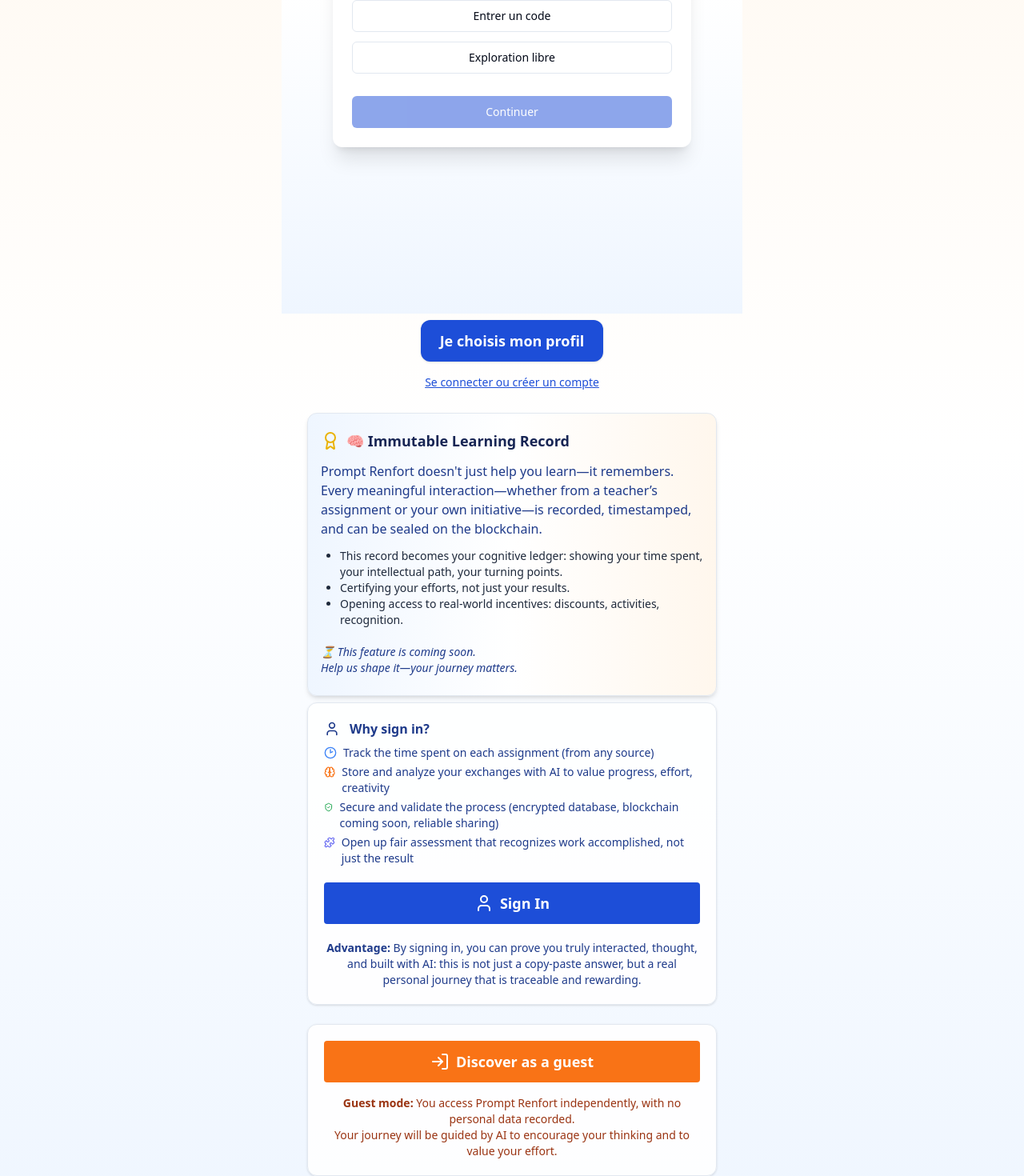
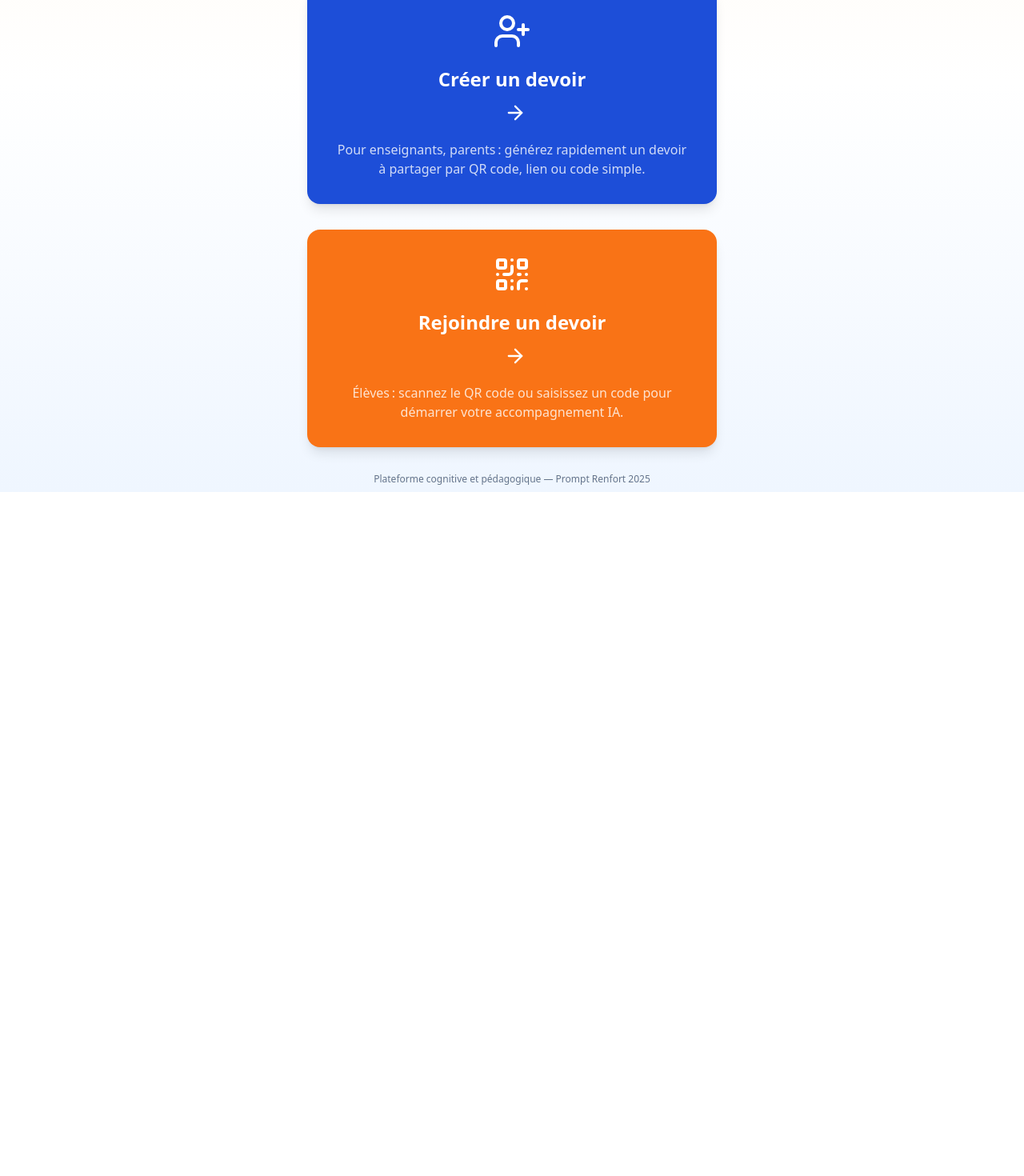
Before and after one commit to DanielCiccy/prompt-bloom-pathways, a React (Vite) app: page / in a window 1280 px wide. Shown: the part 816-2286 px from the top of the page at 80% size. After the commit the page ends 1431 px from the top, so only its background shows below. Built offline with nearby package versions, Linux system fonts and the light colour scheme.

Commit message:
Refactor: Prioritize teacher/parent assignment flow
Restructure the application to center around the teacher/parent assignment creation and student session initiation, streamlining the user experience and emphasizing the core functionality.

```diff
--- a/src/App.tsx
+++ b/src/App.tsx
@@ -13,6 +13,8 @@ import ParentSignup from "@/pages/ParentSignup";
 import FamilyManagement from "@/pages/FamilyManagement";
 import About from "./pages/About";
 import Auth from "@/pages/Auth";
+import CreateAssignmentTeacher from "./pages/CreateAssignmentTeacher";
+import JoinAssignmentStudent from "./pages/JoinAssignmentStudent";
 
 const queryClient = new QueryClient();
 
@@ -26,6 +28,8 @@ const App = () => (
         <Navbar />
         <Routes>
           <Route path="/" element={<Index />} />
+          <Route path="/creer-devoir" element={<CreateAssignmentTeacher />} />
+          <Route path="/rejoindre" element={<JoinAssignmentStudent />} />
           <Route path="/profile" element={<ProfileChoice />} />
           <Route path="/eleve-students" element={<EleveStudents />} />
           <Route path="/parent-signup" element={<ParentSignup />} />
--- /dev/null
+++ b/src/pages/CreateAssignmentTeacher.tsx
@@ -0,0 +1,36 @@
+
+import React from "react";
+import AppHeader from "@/components/AppHeader";
+import { ArrowLeft } from "lucide-react";
+import { useNavigate } from "react-router-dom";
+
+const CreateAssignmentTeacher: React.FC = () => {
+  const navigate = useNavigate();
+
+  return (
+    <div className="min-h-screen w-full bg-gradient-to-b from-orange-50 via-white to-blue-50 flex flex-col items-center">
+      <AppHeader />
+      <div className="w-full max-w-lg mt-6">
+        <button
+          className="flex items-center gap-2 text-blue-700 hover:underline hover:text-blue-900 text-sm mb-4"
+          onClick={() => navigate("/")}
+        >
+          <ArrowLeft className="w-4 h-4" />
+          Retour accueil
+        </button>
+        <div className="bg-white/90 rounded-xl shadow-xl p-6 flex flex-col gap-3 items-center">
+          <h2 className="text-2xl font-bold text-blue-900 mb-3">Créer un devoir</h2>
+          <div className="text-base text-gray-700 text-center mb-2">
+            Cette interface permet aux enseignants et aux parents de créer rapidement un devoir collectif.<br/>
+            Après validation, un QR code, un code et un lien de partage seront générés automatiquement pour les élèves.
+          </div>
+          <div className="text-sm text-blue-700 bg-blue-50 border border-blue-100 rounded px-3 py-2 mb-2">
+            <strong>Fonctionnement à venir :</strong> Le formulaire paramétrant le devoir s'affichera ici.
+          </div>
+        </div>
+      </div>
+    </div>
+  );
+};
+
+export default CreateAssignmentTeacher;
--- a/src/pages/Index.tsx
+++ b/src/pages/Index.tsx
@@ -1,115 +1,42 @@
+
 import React from "react";
-import PromptRenfortLogo from "@/components/PromptRenfortLogo";
-import { t } from "@/i18n/i18n";
-import LanguageSelector from "@/components/LanguageSelector";
-import BrandingBar from "@/components/BrandingBar";
 import { useNavigate } from "react-router-dom";
-import { User, LogIn, Clock2, Brain, ShieldCheck, Puzzle, Award } from "lucide-react";
 import AppHeader from "@/components/AppHeader";
-import { Link } from "react-router-dom";
-import Navbar from "@/components/Navbar"; // AJOUTÉ
-import SessionEntry from "@/components/SessionEntry";
+import { UserPlus, QrCode, ArrowRight } from "lucide-react";
 
-const Index = () => {
+const Index: React.FC = () => {
   const navigate = useNavigate();
 
   return (
-    <div className="min-h-screen w-full bg-gradient-to-b from-orange-50 via-white to-blue-50 flex flex-col items-center justify-center">
-      {/* Header et Navbar déplacés à App.tsx */}
+    <div className="min-h-screen w-full bg-gradient-to-b from-orange-50 via-white to-blue-50 flex flex-col items-center">
+      <AppHeader />
+      <main className="flex-1 flex flex-col items-center justify-center w-full max-w-lg mx-auto gap-8 mt-10">
+        {/* Bouton Créer un devoir */}
+        <button
+          onClick={() => navigate("/creer-devoir")}
+          className="flex flex-col items-center justify-center bg-blue-700 hover:bg-blue-800 text-white rounded-2xl px-8 py-8 font-bold text-2xl shadow-lg transition gap-3 w-full"
+        >
+          <UserPlus className="w-12 h-12 mb-2" />
+          Créer un devoir <ArrowRight className="ml-2 w-7 h-7" />
+          <span className="text-base font-normal text-white/80 mt-2">
+            Pour enseignants, parents : générez rapidement un devoir à partager par QR code, lien ou code simple.
+          </span>
+        </button>
 
-      {/* Bloc déclencheur du workflow d’entrée session */}
-      <div className="max-w-xl w-full">
-        <SessionEntry />
-      </div>
-
-      {/* BOUTON CHOIX DU PROFIL */}
-      <button
-        className="mb-4 mt-2 bg-blue-700 hover:bg-blue-800 text-white rounded-xl px-6 py-3 text-lg font-semibold shadow transition"
-        onClick={() => navigate("/profile")}
-      >
-        Je choisis mon profil
-      </button>
-      <Link
-        to="/auth"
-        className="block text-center underline text-blue-700 font-medium mb-3 text-sm hover:text-blue-900"
-      >
-        Se connecter ou créer un compte
-      </Link>
-      {/* Bloc Future Feature : Cognitive Trace & Value Ledger */}
-      <section className="w-full max-w-lg mx-auto mt-4 mb-0">
-        <div className="rounded-xl border bg-gradient-to-r from-blue-50 via-white to-orange-50 shadow-md px-4 py-5 flex flex-col gap-2 items-start">
-          <div className="flex items-center gap-2 text-lg font-bold text-blue-950 mb-1">
-            <Award className="w-6 h-6 text-yellow-500" />
-            {t("landing.immutableLearningRecord.title")}
-          </div>
-          <div className="text-base text-blue-900 mb-1 whitespace-pre-line">
-            {t("landing.immutableLearningRecord.desc")}
-          </div>
-          <ul className="list-disc pl-6 text-sm text-slate-800 mb-1">
-            {(t("landing.immutableLearningRecord.list") as string[]).map((line, i) => (
-              <li key={i}>{line}</li>
-            ))}
-          </ul>
-          <div className="mt-2 mb-1 text-sm text-blue-900 italic whitespace-pre-line">
-            {t("landing.immutableLearningRecord.cta")}
-          </div>
-        </div>
-      </section>
-      {/* Choix utilisateur */}
-      <div className="mt-2 w-full max-w-lg flex flex-col gap-6">
-        {/* Bloc connexion avec avantages */}
-        <div className="bg-white/90 border rounded-xl shadow p-5 flex flex-col gap-5 items-center">
-          {/* Objectif de la connexion */}
-          <div className="w-full text-left space-y-2">
-            <div className="text-blue-900 font-semibold mb-1 flex items-center gap-2 text-base">
-              <User className="inline mr-1 w-5 h-5" />
-              {t("landing.loginBlock.title")}
-            </div>
-            <ul className="text-sm text-blue-900 font-normal pl-0 space-y-1">
-              {(t("landing.loginBlock.advantages") as string[]).map((adv, i) => (
-                <li key={i} className="flex items-start gap-2">
-                  {i === 0 && <Clock2 className="w-4 h-4 mt-[2px] text-blue-500" />}
-                  {i === 1 && <Brain className="w-4 h-4 mt-[2px] text-orange-500" />}
-                  {i === 2 && <ShieldCheck className="w-4 h-4 mt-[2px] text-green-600" />}
-                  {i === 3 && <Puzzle className="w-4 h-4 mt-[2px] text-indigo-500" />}
-                  <span dangerouslySetInnerHTML={{ __html: adv }} />
-                </li>
-              ))}
-            </ul>
-          </div>
-          <button
-            className="w-full flex items-center justify-center gap-2 bg-blue-700 hover:bg-blue-800 text-white rounded px-6 py-3 text-lg font-semibold transition"
-            onClick={() => {
-              alert(t("landing.loginBlock.alert"));
-            }}
-          >
-            <User className="w-6 h-6" />
-            {t("landing.loginBlock.button")}
-          </button>
-          <div
-            className="text-sm text-blue-900 font-normal text-center"
-            dangerouslySetInnerHTML={{ __html: t("landing.loginBlock.info") as string }}
-          ></div>
-        </div>
-        {/* Bloc visiteur libre */}
-        <div className="bg-white/90 border rounded-xl shadow p-5 flex flex-col gap-4 items-center">
-          <button
-            className="w-full flex items-center justify-center gap-2 bg-orange-500 hover:bg-orange-600 text-white rounded px-6 py-3 text-lg font-semibold transition"
-            onClick={() => navigate("/eleve-students")}
-          >
-            <LogIn className="w-6 h-6" />
-            {t("landing.visitorBlock.button")}
-          </button>
-          <div
-            className="text-sm text-orange-800 font-normal text-center"
-            dangerouslySetInnerHTML={{ __html: t("landing.visitorBlock.info") as string }}
-          />
-        </div>
-      </div>
+        {/* Bouton Rejoindre un devoir */}
+        <button
+          onClick={() => navigate("/rejoindre")}
+          className="flex flex-col items-center justify-center bg-orange-500 hover:bg-orange-600 text-white rounded-2xl px-8 py-8 font-bold text-2xl shadow-lg transition gap-3 w-full"
+        >
+          <QrCode className="w-12 h-12 mb-2" />
+          Rejoindre un devoir <ArrowRight className="ml-2 w-7 h-7" />
+          <span className="text-base font-normal text-white/80 mt-2">
+            Élèves : scannez le QR code ou saisissez un code pour démarrer votre accompagnement IA.
+          </span>
+        </button>
+      </main>
       <footer className="text-xs text-slate-500 mt-8 mb-2 select-none">
-        {typeof t("landing.footer") === "function"
-          ? t("landing.footer")({ year: new Date().getFullYear() })
-          : t("landing.footer")}
+        Plateforme cognitive et pédagogique — Prompt Renfort {new Date().getFullYear()}
       </footer>
     </div>
   );
--- /dev/null
+++ b/src/pages/JoinAssignmentStudent.tsx
@@ -0,0 +1,36 @@
+
+import React from "react";
+import AppHeader from "@/components/AppHeader";
+import { ArrowLeft } from "lucide-react";
+import { useNavigate } from "react-router-dom";
+
+const JoinAssignmentStudent: React.FC = () => {
+  const navigate = useNavigate();
+
+  return (
+    <div className="min-h-screen w-full bg-gradient-to-b from-orange-50 via-white to-blue-50 flex flex-col items-center">
+      <AppHeader />
+      <div className="w-full max-w-lg mt-6">
+        <button
+          className="flex items-center gap-2 text-blue-700 hover:underline hover:text-blue-900 text-sm mb-4"
+          onClick={() => navigate("/")}
+        >
+          <ArrowLeft className="w-4 h-4" />
+          Retour accueil
+        </button>
+        <div className="bg-white/90 rounded-xl shadow-xl p-6 flex flex-col gap-3 items-center">
+          <h2 className="text-2xl font-bold text-orange-700 mb-3">Rejoindre un devoir</h2>
+          <div className="text-base text-gray-700 text-center mb-2">
+            Pour démarrer, scanne le QR code donné par ton enseignant ou saisis un code ci-dessous.<br/>
+            <span className="block text-sm mt-2 text-orange-700">Expérience simplifiée, sans compte, pour un démarrage rapide.</span>
+          </div>
+          <div className="text-sm text-orange-700 bg-orange-50 border border-orange-100 rounded px-3 py-2 mb-2">
+            <strong>À venir :</strong> Zone de saisie du code/scan QR et démarrage de la session individuelle.
+          </div>
+        </div>
+      </div>
+    </div>
+  );
+};
+
+export default JoinAssignmentStudent;
```
